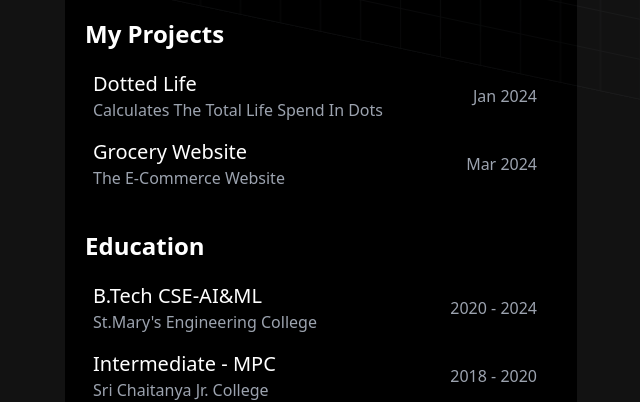
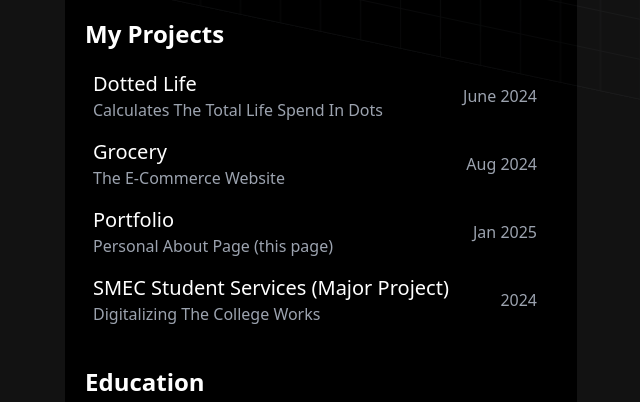
Before and after one commit to charan-nunnabhatla/about, a React (Vite) app: page / in a window 1280 px wide. Shown: the part 528-930 px from the top of the page, without its empty margins (319-959 px from the left). Built offline with nearby package versions, Linux system fonts and the light colour scheme.

Commit message:
add new projects

```diff
--- a/src/components/custom/projects.tsx
+++ b/src/components/custom/projects.tsx
@@ -3,7 +3,7 @@ import Tile from "./tile";
 
 export default function Projects() {
   return (
-    <BlurFade delay={1} >
+    <BlurFade delay={1}>
       <div className="flex flex-col h-auto p-5 mx-auto">
         <h1 className="text-lg font-bold md:text-xl lg:text-2xl">
           My Projects
@@ -12,14 +12,26 @@ export default function Projects() {
           <Tile
             title="Dotted Life"
             sub_title="Calculates The Total Life Spend In Dots"
-            date="Jan 2024"
+            date="June 2024"
             link="https://charan-nunnabhatla.github.io/dotted-life/"
           />
           <Tile
-            title="Grocery Website"
+            title="Grocery"
             sub_title="The E-Commerce Website"
-            date="Mar 2024"
+            date="Aug 2024"
             link="https://charan-nunnabhatla.github.io/e-commerce/"
+          />
+          <Tile
+            title="Portfolio"
+            sub_title="Personal About Page (this page)"
+            date="Jan 2025"
+            link="https://charan-nunnabhatla.github.io/about/"
+          />
+          <Tile
+            title="SMEC Student Services (Major Project)"
+            sub_title="Digitalizing The College Works"
+            date="2024"
+            link="https://github.com/charan-nunnabhatla/SMEC-Student-Services"
           />
         </div>
       </div>
```
